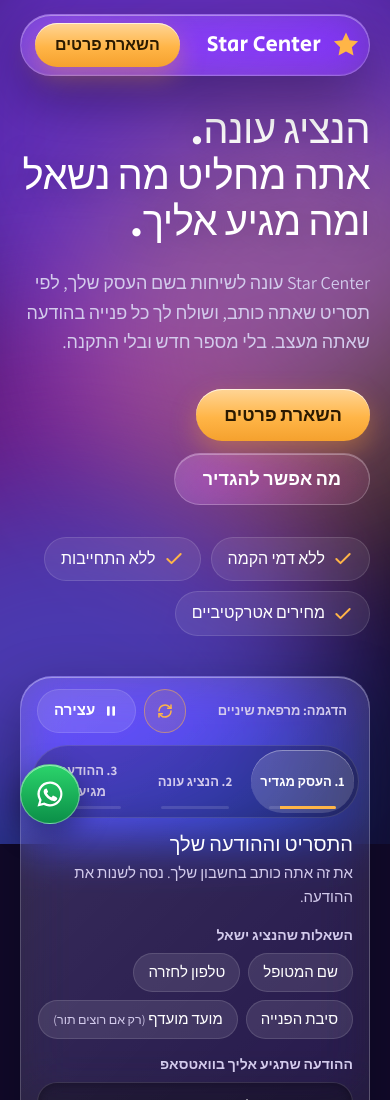
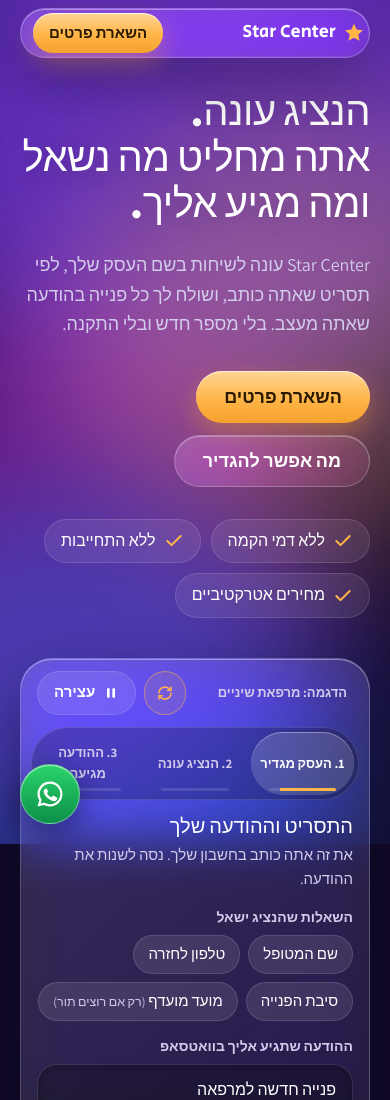
Before and after one commit to liopar77-eng/s.center-poblic, a plain HTML site: page index.html in a window 390 px wide. Shown: the top 1100 px of the page. Drawn offline with Linux system fonts and the light colour scheme.

Commit message:
בר עליון קטן יותר בנייד
Co-Authored-By: Claude Opus 5.5 <noreply@anthropic.com>
Claude-Session: https://claude.ai/code/session_01ToctrHkQjupKPm4p8h1Quj

```diff
--- a/index.html
+++ b/index.html
@@ -249,7 +249,10 @@ footer{color:var(--muted);font-size:15px;padding:8px 0 96px;text-align:center}
 @media (max-width:620px){
   body{font-size:17px}
   .top nav a:not(.btn){display:none}
-  .top{padding:8px 8px 8px 14px}
+  .top{top:8px;margin-top:8px;padding:4px 4px 4px 12px;gap:10px}
+  .brand{font-size:18px;gap:7px}
+  .brand svg{width:22px;height:22px}
+  .top nav .btn{min-height:40px;padding:0 16px;font-size:15px}
   .stage{padding:16px;min-height:0}
   .steps{margin:8px 10px 0}
   .steps button{font-size:13px;padding-inline:4px}
```
